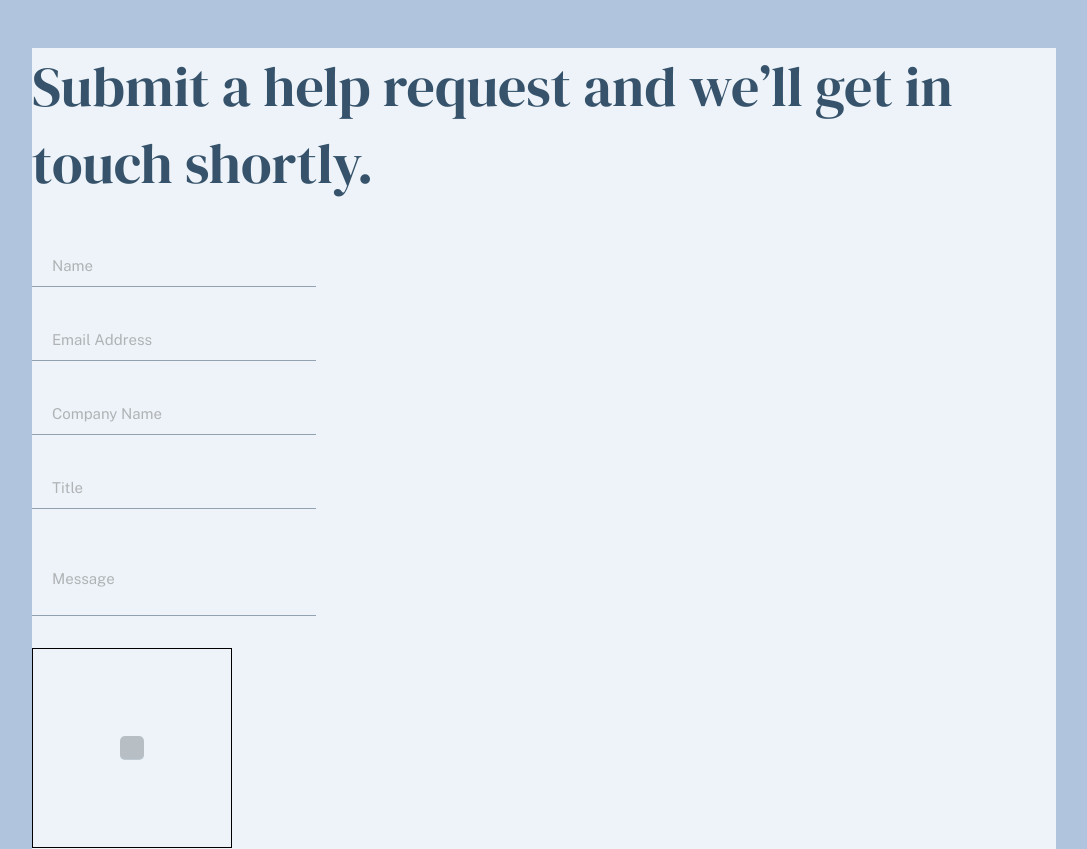
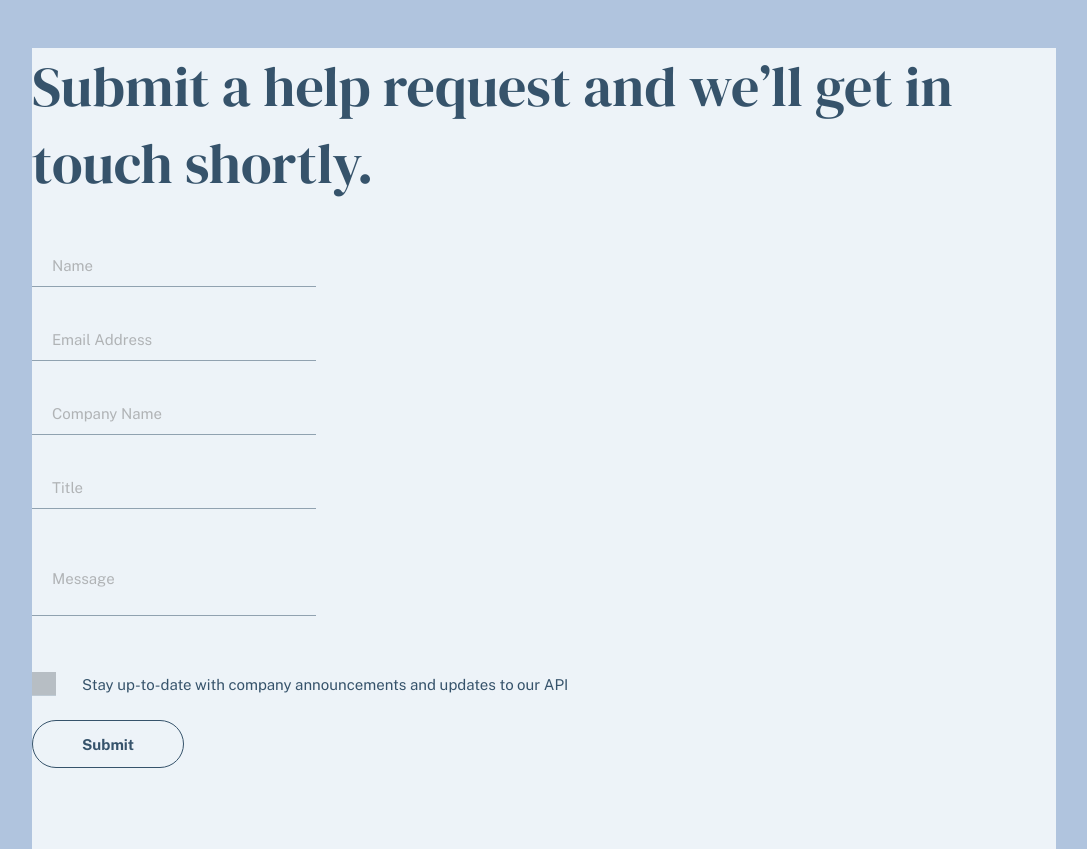
Before and after one commit to Abdulmajeedkutaibani/Majeed-Pay, a React (Create React App) app in the folder majeed-pay/: page / in a window 1280 px wide. Shown: the top 849 px of the page, without its empty margins (96-1183 px from the left). Built offline with nearby package versions, Linux system fonts and the light colour scheme.

Commit message:
finished creating Form component

```diff
--- a/majeed-pay/src/components/Form/Checkbox.js
+++ b/majeed-pay/src/components/Form/Checkbox.js
@@ -0,0 +1,14 @@
+import React from 'react';
+
+const Checkbox = () => {
+  return (
+    <div className='checkbox-container'>
+      <input className='checkbox' type='checkbox' />
+      <label htmlFor='check'>
+        Stay up-to-date with company announcements and updates to our API
+      </label>
+    </div>
+  );
+};
+
+export default Checkbox;
--- a/majeed-pay/src/components/Form/Form.js
+++ b/majeed-pay/src/components/Form/Form.js
@@ -4,6 +4,8 @@ import { yupResolver } from '@hookform/resolvers/yup';
 import * as yup from 'yup';
 import { FontAwesomeIcon } from '@fortawesome/react-fontawesome';
 import { faCheck } from '@fortawesome/free-solid-svg-icons';
+import Checkbox from './Checkbox';
+import Btn from '../Btn';
 
 const schema = yup.object().shape({
   name: yup.string().required(),
@@ -81,10 +83,9 @@ const Form = () => {
             />
             <p>{errors.message && 'This field can’t be empty'}</p>
           </div>
+          <Checkbox />
+          <Btn btnType='btn-3' btnText='Submit' />
         </form>
-        <div className='checkbox-container'>
-          <input className='checkbox' type='checkbox' />
-        </div>
       </div>
     </div>
   );
--- a/majeed-pay/src/index.css
+++ b/majeed-pay/src/index.css
@@ -91,6 +91,7 @@ body {
   height: 48px;
   border: var(--secondary-color-1) solid 1px;
   cursor: pointer;
+  background: none;
 }
 .btn-3:hover {
   background: var(--secondary-color-1);
@@ -119,6 +120,7 @@ body {
 form {
   display: flex;
   flex-direction: column;
+  gap: 24px;
 }
 .form .title {
   font-family: DM Serif Display;
@@ -126,8 +128,8 @@ form {
   color: var(--secondary-color-1);
   padding-bottom: 43px;
 }
-.input-field {
-  margin-bottom: 24px;
+.inputs {
+  gap: 24px;
 }
 input {
   padding-left: 20px;
@@ -145,7 +147,8 @@ input {
   resize: none;
 }
 
-form input:focus {
+form .input-field input:focus,
+form .message-input-field input:focus {
   border-bottom: var(--secondary-color-1) solid 1px;
   opacity: 1;
 }
@@ -182,13 +185,12 @@ form input:focus {
 .checkbox-container {
   display: flex;
   position: relative;
-  height: 200px;
-  width: 200px;
-  border: 1px black solid;
+
   align-items: center;
-  justify-content: center;
+  justify-content: flex-start;
 }
 .checkbox {
+  margin-right: 26px;
   padding: 0;
   width: 24px;
   height: 24px;
@@ -196,7 +198,6 @@ form input:focus {
   background: var(--secondary-color-2);
   opacity: 0.25;
   cursor: pointer;
-  border-radius: 5px;
   position: relative;
   display: flex;
   justify-content: center;
@@ -218,3 +219,10 @@ form input:focus {
 .checkbox:checked::after {
   display: block;
 }
+
+.checkbox-container label {
+  font-size: 15px;
+  color: var(--secondary-color-1);
+  font-style: normal;
+  font-weight: normal;
+}
```
